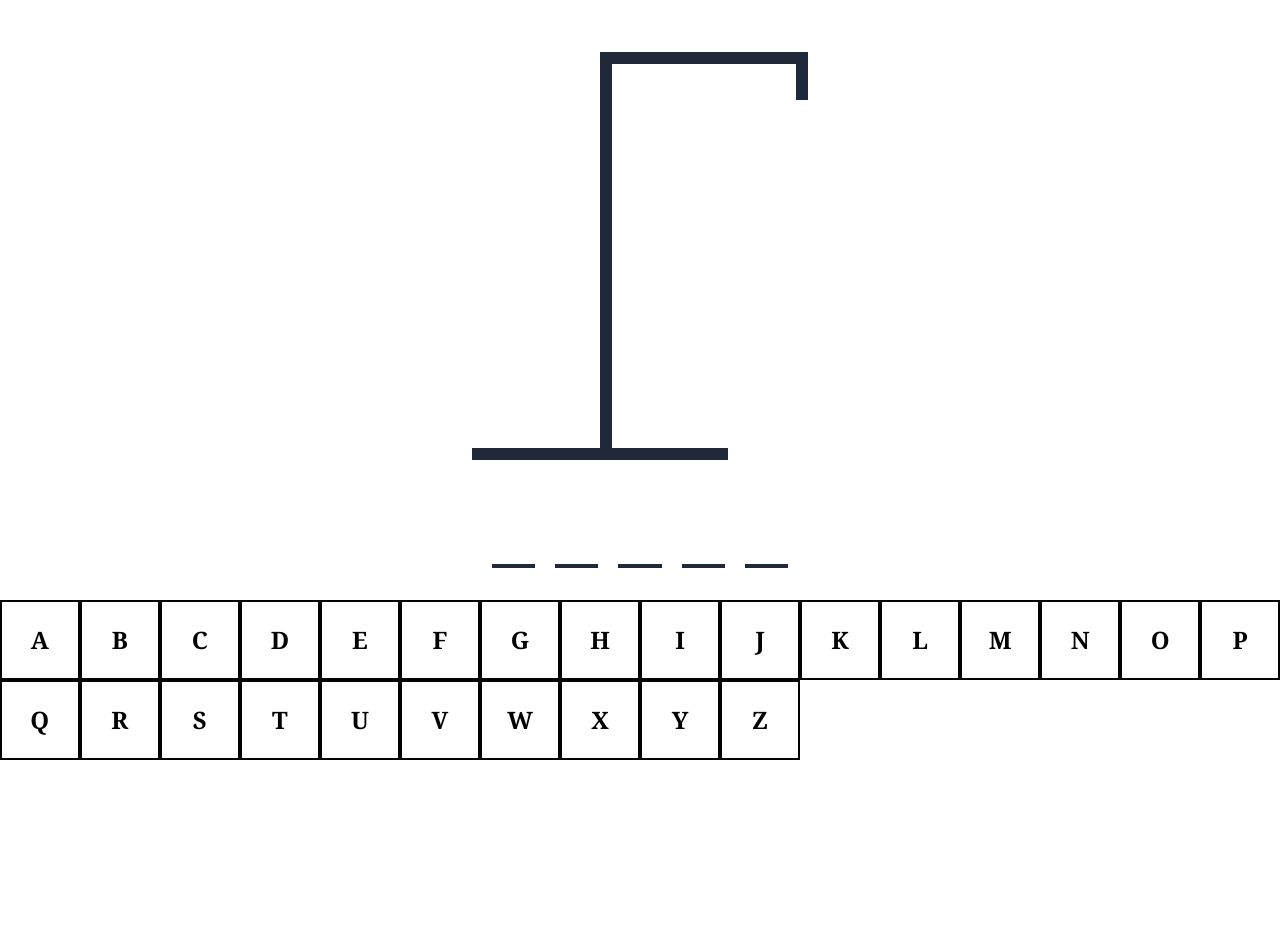
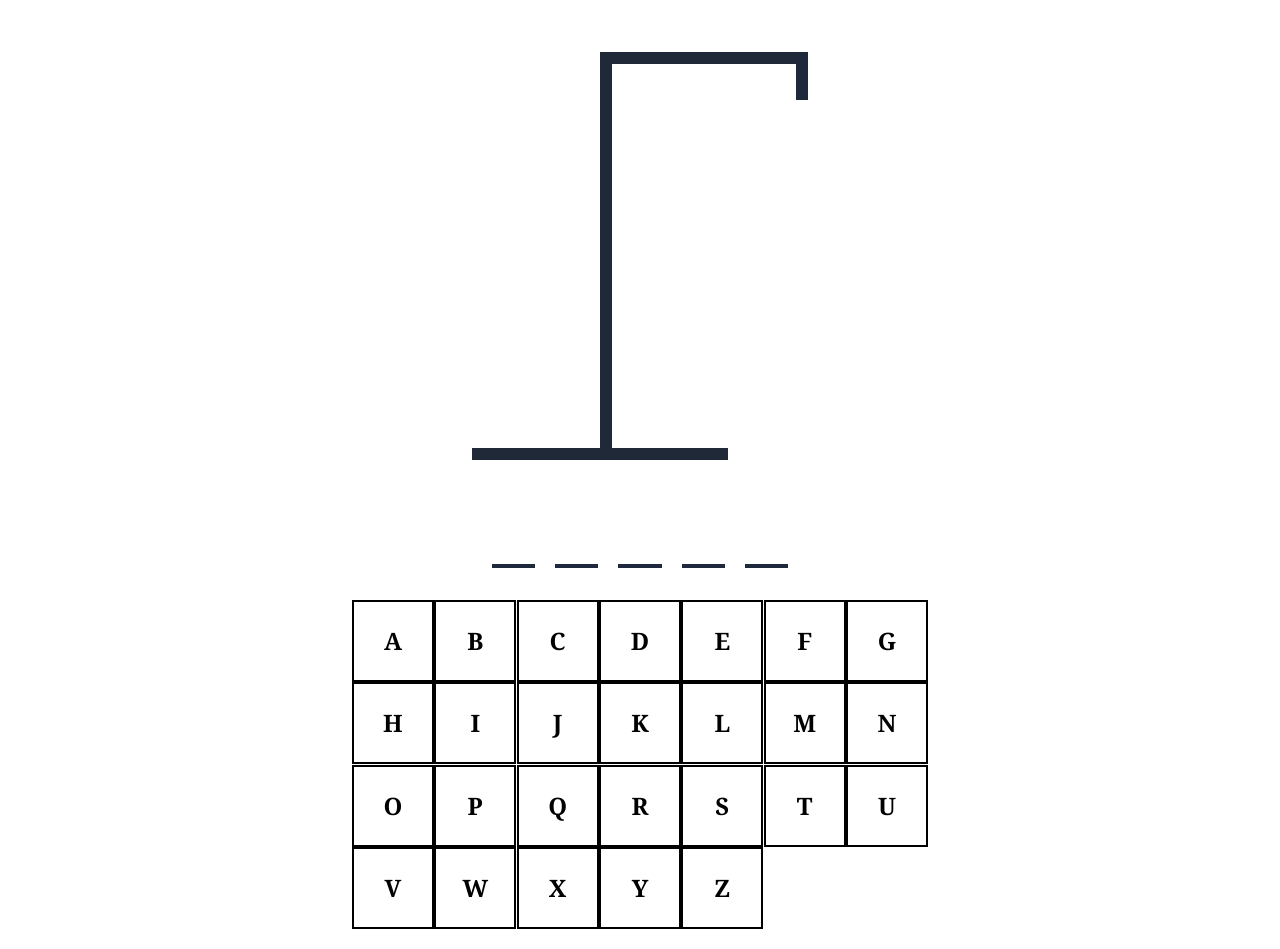
Before and after one commit to nemanja85/hangman, a React (Vite) app: page / in a window 1280 px wide. Before the commit the page ends 800 px from the top, so only its background shows below. Built offline with nearby package versions, Linux system fonts and the light colour scheme.

Commit message:
fix: Changed keyboard design

```diff
--- a/src/App.tsx
+++ b/src/App.tsx
@@ -48,7 +48,10 @@ function App() {
       </div>
       <HangmanDrawing numberOfGuesses={inCorrectLetters.length} />
       <HangmanWord reveal={isLoser} guessedLetters={guessedLetters} wordToGuest={wordToGuest} />
-      <div style={{ alignSelf: 'stretch' }}>
+      <div
+        className="w-full max-w-xs mx-auto sm:max-w-sm md:max-w-md lg:max-w-lg xl:max-w-xl 2xl:max-w-5xl"
+        style={{ alignSelf: 'stretch' }}
+      >
         <Keyboard
           disabled={isWinner || isLoser}
           activeLetter={guessedLetters.filter((letter) => wordToGuest.includes(letter))}
```
